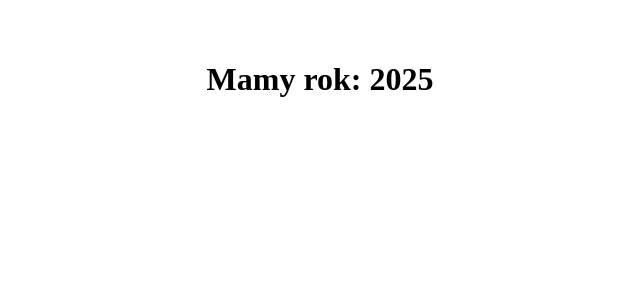
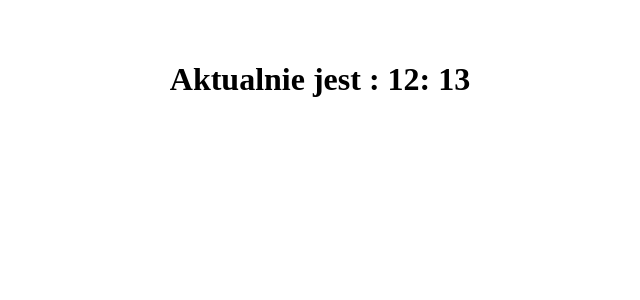
Before and after one commit to kacpi95/React-lesson, a React (Vite) app in the folder React-lesson/: page / in a window 1280 px wide. Shown: the top 300 px of the page, without its empty margins (320-960 px from the left). Built offline with nearby package versions, Linux system fonts and the light colour scheme.

Commit message:
Add task 9 in React

```diff
--- a/React-lesson/src/main.jsx
+++ b/React-lesson/src/main.jsx
@@ -119,8 +119,20 @@ import App from './App.jsx';
 
 // createRoot(document.getElementById('root')).render(<ClickCounter />);
 
-function Counter() {
-  const date = new Date().getFullYear();
-  return <h1>Mamy rok: {date}</h1>;
+// function Counter() {
+//   const date = new Date().getFullYear();
+//   return <h1>Mamy rok: {date}</h1>;
+// }
+// createRoot(document.getElementById('root')).render(<Counter />);
+
+function CurrentTime() {
+  const date = new Date();
+  const hours = date.getHours();
+  const minutes = date.getMinutes();
+  return (
+    <h1>
+      Aktualnie jest : {hours}: {minutes}
+    </h1>
+  );
 }
-createRoot(document.getElementById('root')).render(<Counter />);
+createRoot(document.getElementById('root')).render(<CurrentTime />);
```
